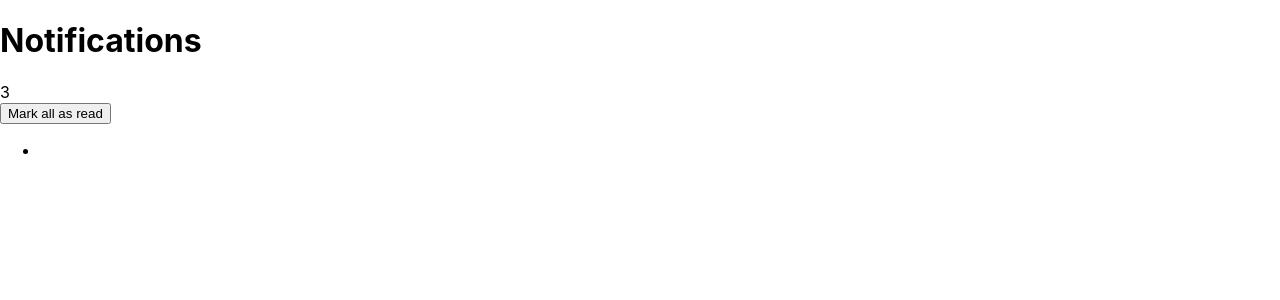
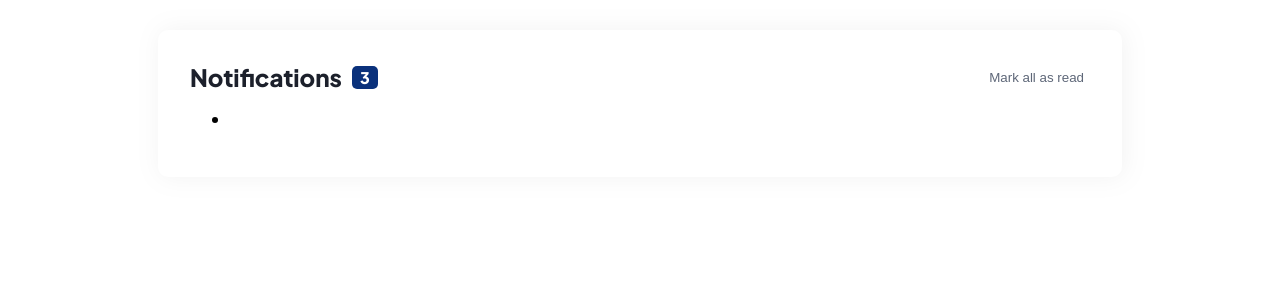
Before and after one commit to vincora/notifications-page, a React (Create React App) app: page / in a window 1280 px wide. Shown: the top 300 px of the page. Built offline with nearby package versions, Linux system fonts and the light colour scheme.

Commit message:
notification component

```diff
--- a/src/App.js
+++ b/src/App.js
@@ -1,5 +1,6 @@
 
 import './App.scss';
+import Notification from './Notification';
 
 function App() {
   return (
@@ -13,20 +14,7 @@ function App() {
       </header>
       <main>
         <ul className='feed__list'>
-          <li className='feed__list-item'>
-            <article className='notification'>
-              <img src="" alt="" className='notification__avatar'/>
-              <div className="notification__text">
-                <div className="notification__info">
-                  <div className="notification__username"></div>
-                  <div className="notification__action"></div>
-                  <div className="notification__subject"></div>
-                  <div className="notification__flag"></div>
-                </div>
-                <div className="notification__time"></div>
-              </div>
-            </article>
-          </li>
+          <Notification />
         </ul>
       </main>
     </div>
--- a/src/App.scss
+++ b/src/App.scss
@@ -0,0 +1,59 @@
+@import url('https://fonts.googleapis.com/css2?family=Plus+Jakarta+Sans:wght@500;800&display=swap');
+
+body{
+    padding: 30px;
+}
+
+.feed{
+    font-size: 16px;
+    font-family: 'Plus Jakarta Sans', sans-serif;
+    padding: 2em;
+    margin: 0 auto;
+    max-width: 900px;
+    border-radius: 10px;
+    box-shadow: 2px 0px 25px 0px rgba(130,130,130,0.1);
+    -webkit-box-shadow: 2px 0px 25px 0px rgba(130,130,130,0.1);
+    -moz-box-shadow: 2px 0px 25px 0px rgba(130,130,130,0.1);
+
+    &__header{
+        display: flex;
+        justify-content: space-between;
+        align-items: center;
+    }
+    &__left{
+        display: flex;
+        align-items: center;
+    }
+    &__right{
+
+    }
+    &__title{
+        font-size: 1.5em;
+        font-weight: 800;
+        margin: 0;
+        padding: 0;
+        color:hsl(224, 21%, 14%);
+        padding-right: 10px;
+    }
+    &__number{
+        font-size: 1em;
+        font-weight: 800;
+        padding: 1px 8px;
+        border-radius: 5px;
+        color: #fff;
+        background-color: hsl(219, 85%, 26%);
+    }
+    &__button{
+        background-color: transparent;
+        border: none;
+        color: hsl(219, 12%, 42%);
+        cursor: pointer;
+
+    }
+    &__list{
+
+    }
+    &__list-item{
+
+    }
+}
--- /dev/null
+++ b/src/Notification.js
@@ -0,0 +1,24 @@
+import React from 'react';
+import './Notification.scss';
+import './data.json';
+
+const Notification = () => {
+  return (
+    <li className='feed__list-item'>
+        <article className='notification'>
+            <img src="" alt="" className='notification__avatar'/>
+            <div className="notification__text">
+              <div className="notification__info">
+                <div className="notification__username"></div>
+                <div className="notification__action"></div>
+                <div className="notification__subject"></div>
+                <div className="notification__flag"></div>
+              </div>
+            <div className="notification__time"></div>
+            </div>
+        </article>
+    </li>
+  )
+}
+
+export default Notification
--- /dev/null
+++ b/src/Notification.scss
@@ -0,0 +1,26 @@
+.notification{
+    &__avatar{
+
+    }
+    &__text{
+
+    }
+    &__info{
+
+    }
+    &__username{
+
+    }
+    &__action{
+
+    }
+    &__subject{
+
+    }
+    &__flag{
+
+    }
+    &__time{
+
+    }
+}
```
